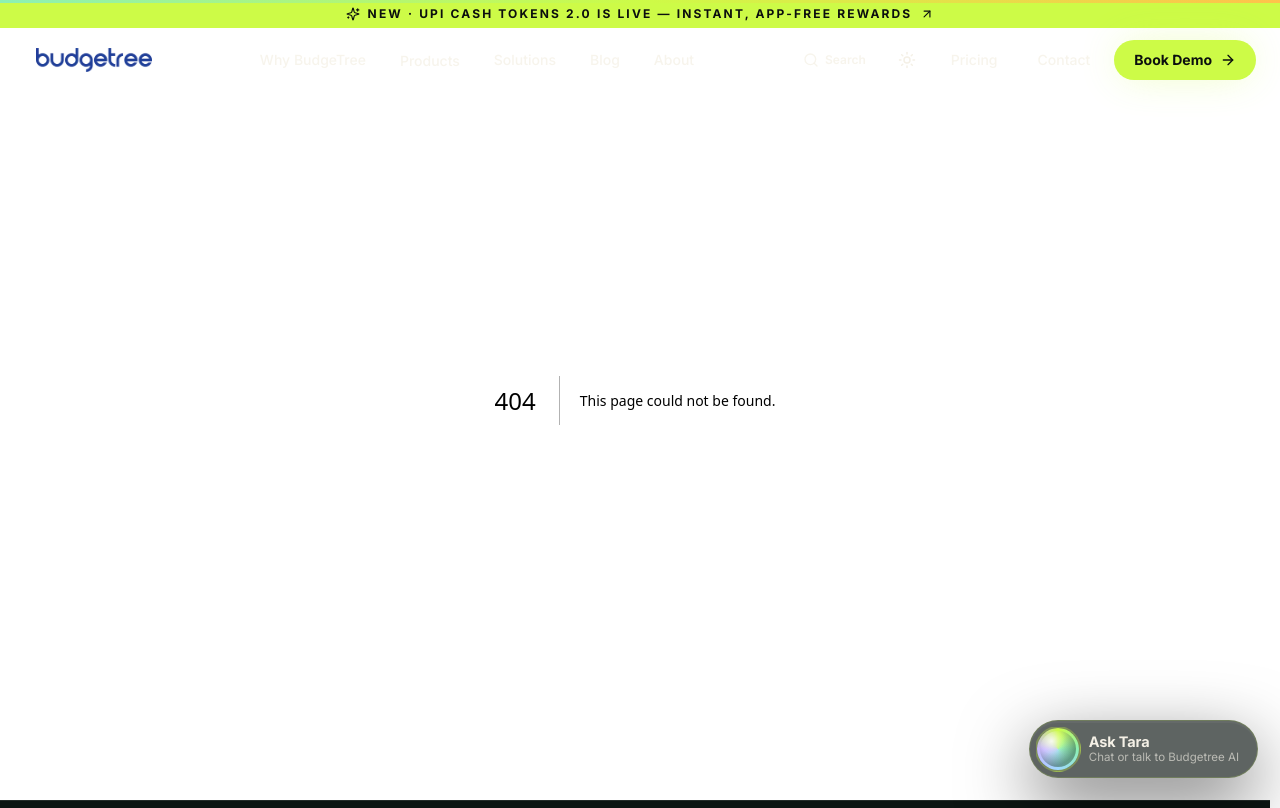
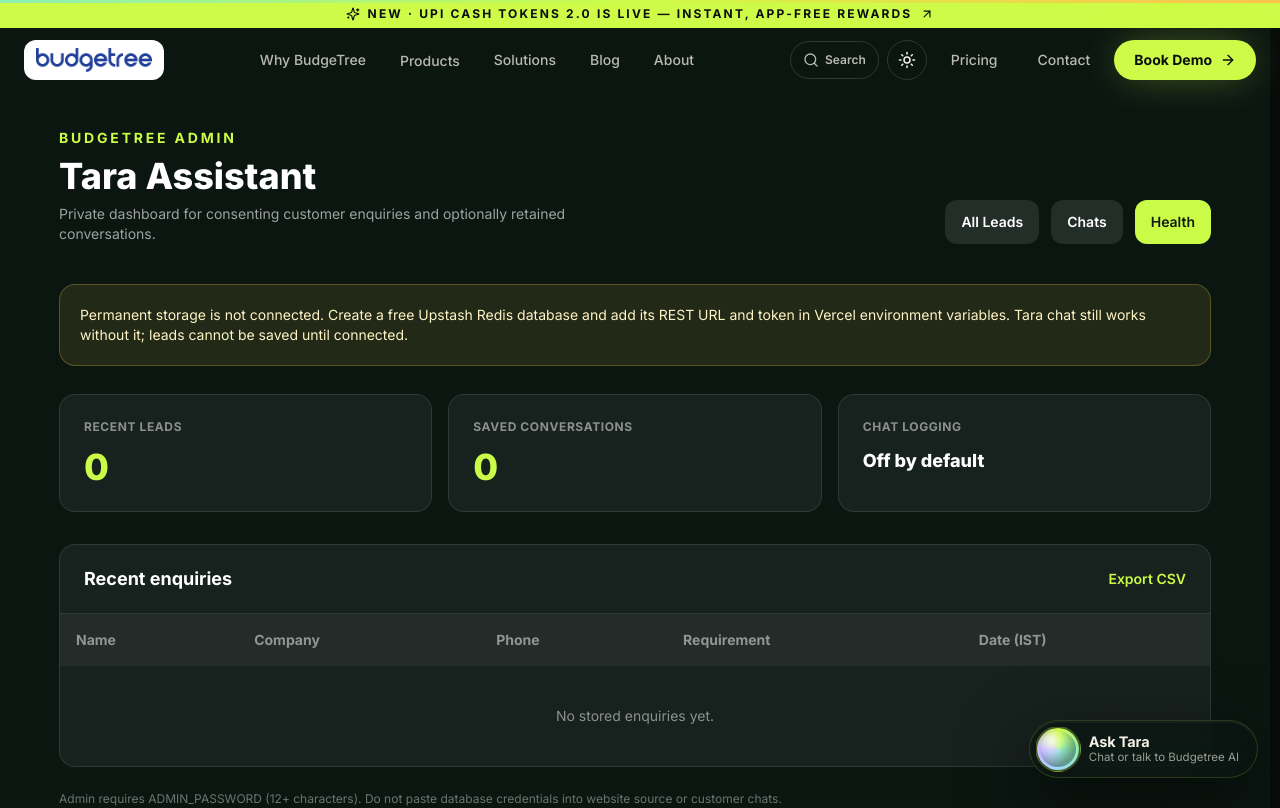
Before and after one commit to anshulmalik1008/budgetree-revamp, a Next.js app: page /admin in a window 1280 px wide. Before the commit this address had no page. Shown: the top 808 px of the page. Built offline with nearby package versions, Linux system fonts and the light colour scheme.

Commit message:
Add protected Tara admin dashboard with leads, chat counts and storage health

```diff
--- /dev/null
+++ b/src/app/admin/page.tsx
@@ -0,0 +1,51 @@
+import Link from "next/link";
+import { getConversations, getLeads, storageConfigured } from "@/lib/taraStore";
+
+export const dynamic = "force-dynamic";
+const fmt = (value: string | undefined) => {
+  if (!value) return "—";
+  const n = Number(value);
+  return Number.isFinite(n) ? new Date(n).toLocaleString("en-IN", { timeZone: "Asia/Kolkata" }) : "—";
+};
+export default async function TaraAdminPage() {
+  const stored = storageConfigured();
+  const [leads, chats] = await Promise.all([
+    getLeads(50).catch(() => []),
+    getConversations(50).catch(() => []),
+  ]);
+  return (
+    <main className="min-h-screen bg-[#0B1611] px-5 pb-20 pt-32 text-white">
+      <div className="mx-auto max-w-6xl">
+        <header className="mb-10 flex flex-wrap items-end justify-between gap-5">
+          <div>
+            <div className="mb-2 text-sm font-bold uppercase tracking-[.2em] text-[#C9FB47]">Budgetree admin</div>
+            <h1 className="text-4xl font-extrabold">Tara Assistant</h1>
+            <p className="mt-2 max-w-xl text-sm text-white/60">Private dashboard for consenting customer enquiries and optionally retained conversations.</p>
+          </div>
+          <div className="flex flex-wrap gap-3 text-sm font-semibold">
+            <Link href="/admin/leads" className="rounded-xl bg-white/10 px-4 py-3 hover:bg-white/15">All Leads</Link>
+            <Link href="/admin/chats" className="rounded-xl bg-white/10 px-4 py-3 hover:bg-white/15">Chats</Link>
+            <Link href="/admin/health" className="rounded-xl bg-[#C9FB47] px-4 py-3 text-[#111C13]">Health</Link>
+          </div>
+        </header>
+        {!stored && <p className="mb-7 rounded-2xl border border-amber-300/25 bg-amber-300/10 p-5 text-sm text-amber-100">Permanent storage is not connected. Create a free Upstash Redis database and add its REST URL and token in Vercel environment variables. Tara chat still works without it; leads cannot be saved until connected.</p>}
+        <div className="mb-8 grid gap-4 sm:grid-cols-3">
+          <div className="rounded-2xl border border-white/10 bg-white/5 p-6"><p className="text-xs font-bold uppercase tracking-wider text-white/50">Recent leads</p><p className="mt-3 text-4xl font-extrabold text-[#C9FB47]">{leads.length}</p></div>
+          <div className="rounded-2xl border border-white/10 bg-white/5 p-6"><p className="text-xs font-bold uppercase tracking-wider text-white/50">Saved conversations</p><p className="mt-3 text-4xl font-extrabold text-[#C9FB47]">{chats.length}</p></div>
+          <div className="rounded-2xl border border-white/10 bg-white/5 p-6"><p className="text-xs font-bold uppercase tracking-wider text-white/50">Chat logging</p><p className="mt-3 text-lg font-extrabold">{process.env.LOG_CHATS === "true" ? "Enabled" : "Off by default"}</p></div>
+        </div>
+        <section className="overflow-hidden rounded-2xl border border-white/10 bg-white/5">
+          <header className="flex flex-wrap items-center justify-between gap-3 border-b border-white/10 px-6 py-5"><h2 className="text-lg font-bold">Recent enquiries</h2><a href="/api/admin/export" className="text-sm font-semibold text-[#C9FB47]">Export CSV</a></header>
+          <div className="overflow-x-auto">
+            <table className="w-full min-w-[680px] text-left text-sm">
+              <thead className="bg-white/5 text-white/50"><tr><th className="p-4">Name</th><th className="p-4">Company</th><th className="p-4">Phone</th><th className="p-4">Requirement</th><th className="p-4">Date (IST)</th></tr></thead>
+              <tbody>{leads.map((lead) => <tr key={lead.id} className="border-t border-white/10"><td className="p-4 font-semibold">{lead.name || "—"}<div className="text-xs font-normal text-white/50">{lead.email}</div></td><td className="p-4">{lead.company || "—"}</td><td className="p-4">{lead.phone || "—"}</td><td className="max-w-sm p-4">{lead.need || "—"}</td><td className="p-4 text-white/60">{fmt(lead.createdAt)}</td></tr>)}</tbody>
+            </table>
+            {!leads.length && <p className="p-10 text-center text-sm text-white/50">No stored enquiries yet.</p>}
+          </div>
+        </section>
+        <p className="mt-6 text-xs text-white/40">Admin requires ADMIN_PASSWORD (12+ characters). Do not paste database credentials into website source or customer chats.</p>
+      </div>
+    </main>
+  );
+}
```
